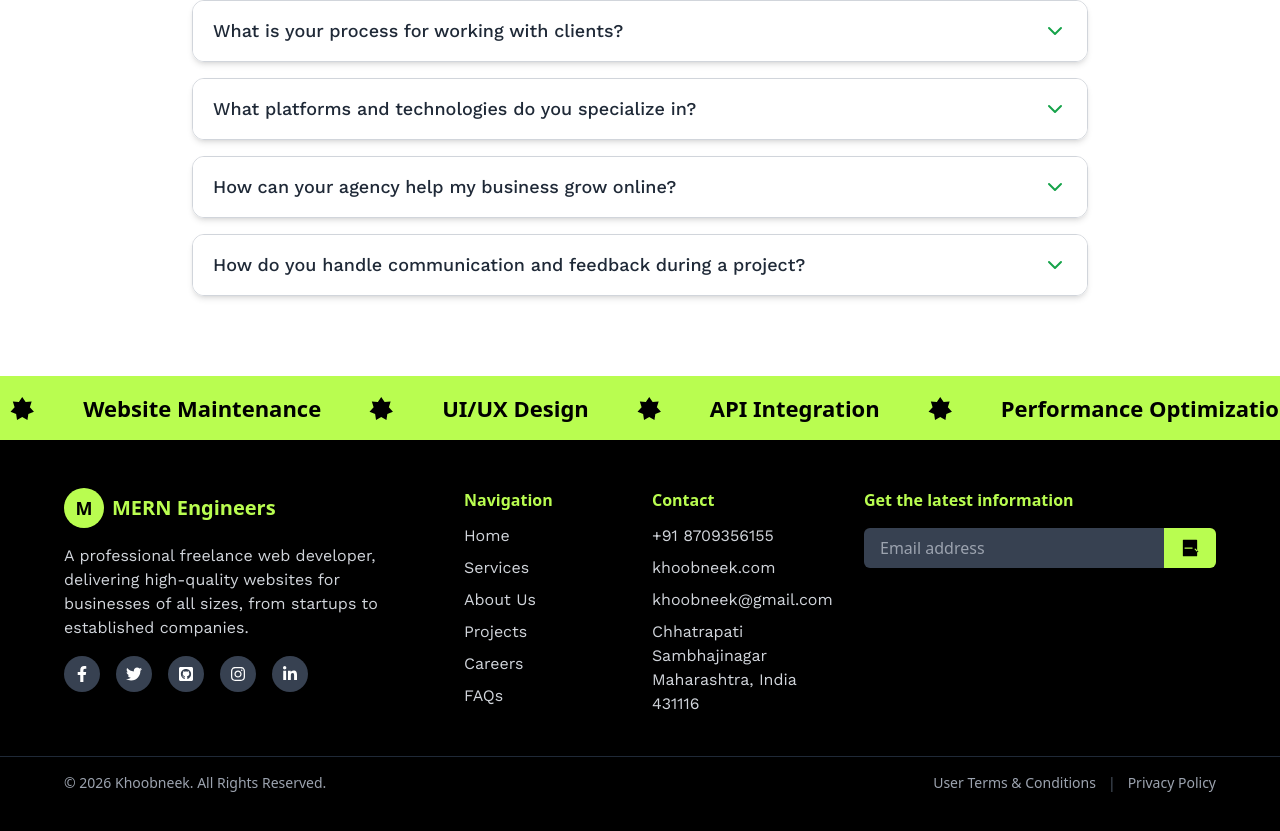
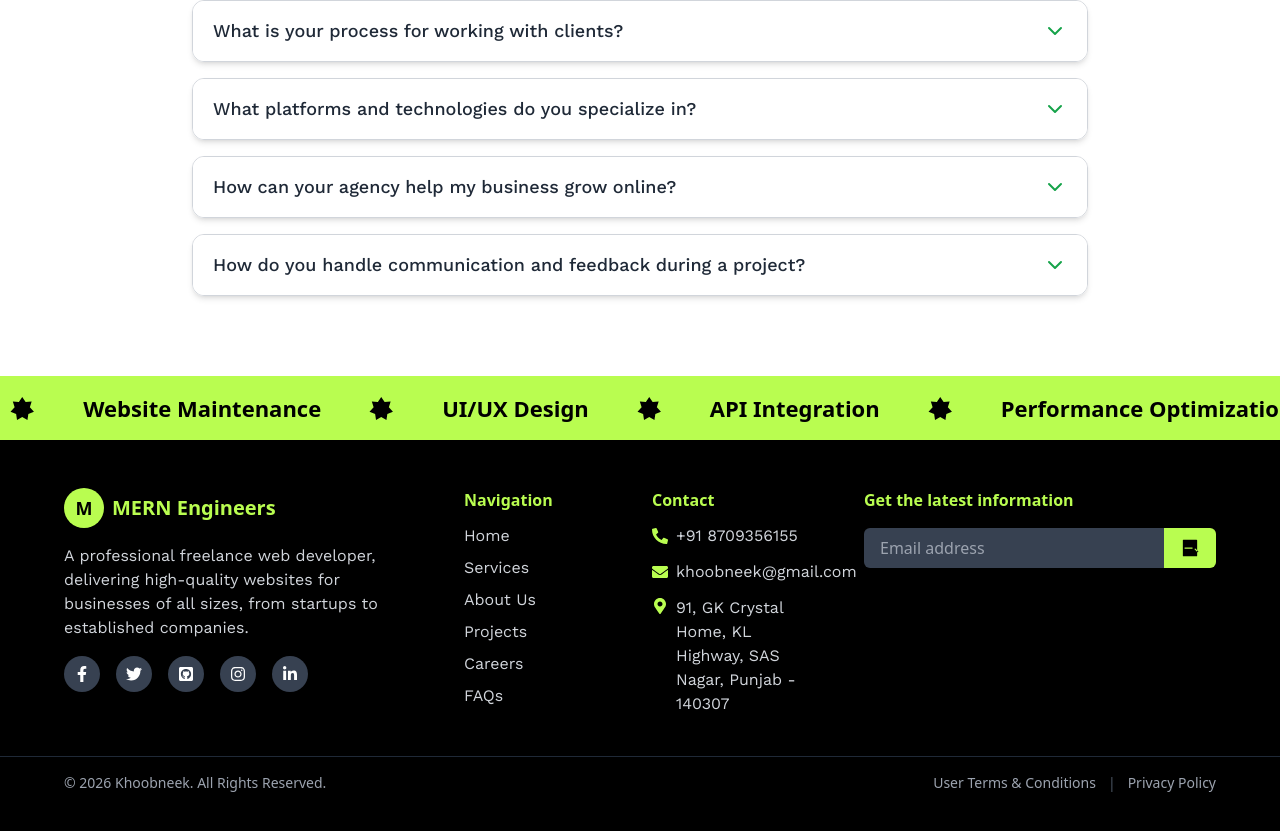
Before and after one commit to shivam13669/MernEngineers-main, a React (Vite) app: page / in a window 1280 px wide. Shown: the part 8388-9219 px from the top of the page. Built offline with nearby package versions, Linux system fonts and the light colour scheme.

Commit message:
Update Footer.jsx

```diff
--- a/src/components/Footer.jsx
+++ b/src/components/Footer.jsx
@@ -6,6 +6,9 @@ import {
   FaGithubSquare,
   FaInstagram,
   FaLinkedinIn,
+  FaPhone,
+  FaEnvelope,
+  FaMapMarkerAlt,
 } from "react-icons/fa";
 
 const Footer = () => {
@@ -109,17 +112,13 @@ const Footer = () => {
             <h4 className="text-baseText font-semibold text-brand mb-3">
               Contact
             </h4>
-            <ul className="space-y-2 text-baseText font-work text-gray-300">
-              <li>+91 8709356155</li>
-              <li>
-                <a
-                  href="khoobneek.com"
-                  className="hover:text-brand"
-                >
-                  khoobneek.com
-                </a>
+            <ul className="space-y-3 text-baseText font-work text-gray-300">
+              <li className="flex items-center gap-2">
+                <FaPhone size={16} className="text-brand flex-shrink-0" style={{ transform: 'scaleX(-1)' }} />
+                <span>+91 8709356155</span>
               </li>
-              <li>
+              <li className="flex items-center gap-2">
+                <FaEnvelope size={16} className="text-brand flex-shrink-0" />
                 <a
                   href="mailto:khoobneek@gmail.com"
                   className="hover:text-brand"
@@ -127,12 +126,9 @@ const Footer = () => {
                   khoobneek@gmail.com
                 </a>
               </li>
-              <li>
-                Chhatrapati Sambhajinagar
-                <br />
-                Maharashtra, India
-                <br />
-                431116
+              <li className="flex items-start gap-2">
+                <FaMapMarkerAlt size={16} className="text-brand flex-shrink-0 mt-0.5" />
+                <span>91, GK Crystal Home, KL Highway, SAS Nagar, Punjab - 140307</span>
               </li>
             </ul>
           </div>
```
